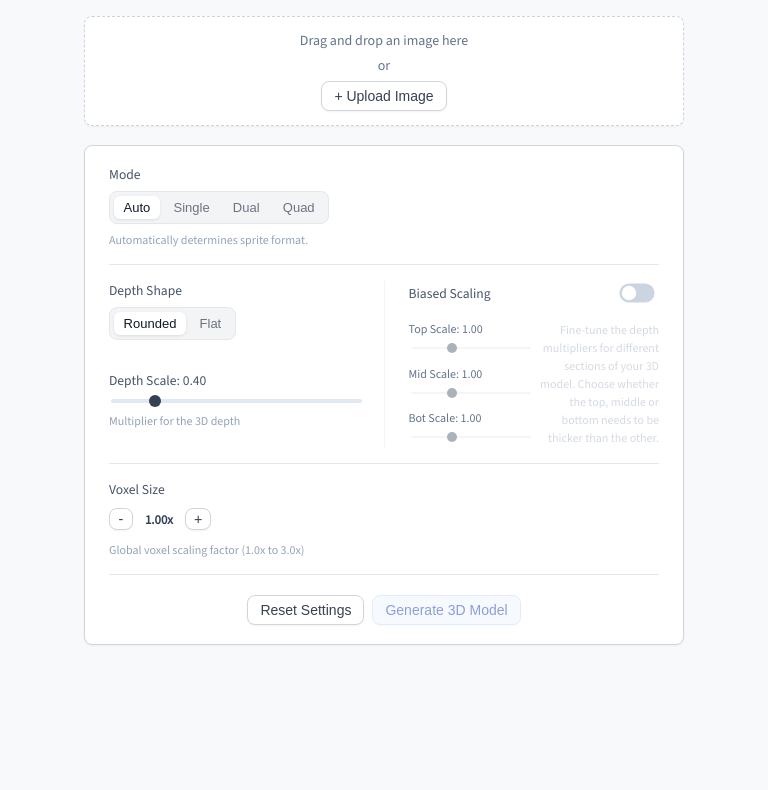
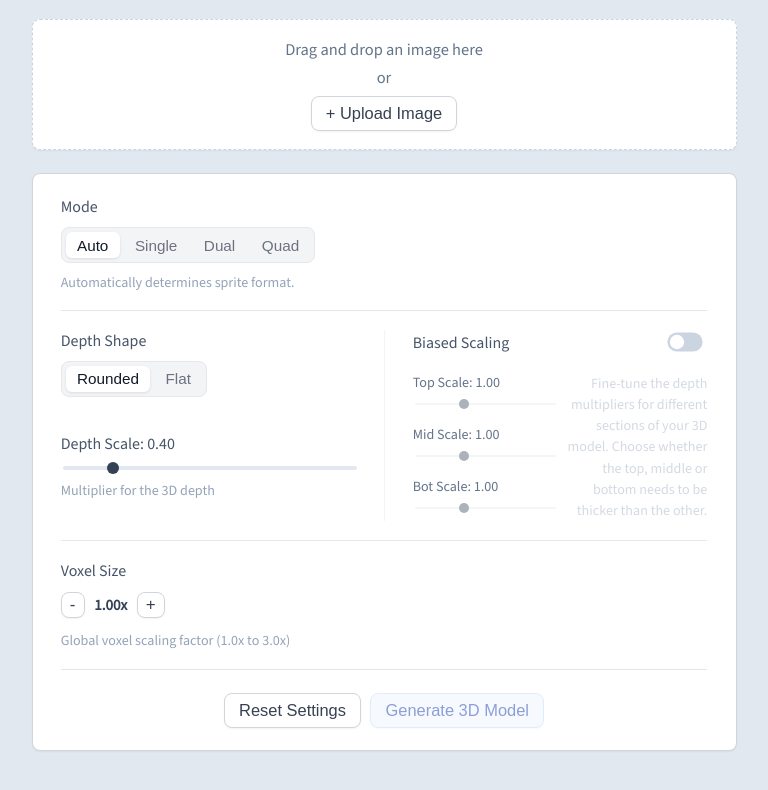
Before and after one commit to GazPrash/2d-to-3d-voxelizer, a React (Vite) app in the folder frontend/: page / in a window 1280 px wide. Shown: the top 790 px of the page, without its empty margins (256-1024 px from the left). Built offline with nearby package versions, Linux system fonts and the light colour scheme.

Commit message:
logging and ui updates

```diff
--- a/frontend/src/App.css
+++ b/frontend/src/App.css
@@ -4,7 +4,7 @@
     align-items: flex-start;
     height: 100vh;
     width: 100vw;
-    background-color: #f7f9fa;
+    background-color: #e2e8f0;
     color: #334155;
     box-sizing: border-box;
     padding: 1rem;
@@ -22,7 +22,7 @@
 
 .content-wrapper {
     width: 100%;
-    max-width: 600px;
+    max-width: 37.5rem;
     margin: 0 auto;
     display: flex;
     flex-direction: column;
@@ -32,9 +32,9 @@
 /* DROP ZONE */
 .drop-zone {
     width: 100%;
-    max-width: 600px;
+    max-width: 37.5rem;
     margin: 0 auto;
-    height: 110px;
+    height: 7rem;
     border: 1px dashed #cbd5e1;
     border-radius: 8px;
     display: flex;
@@ -52,7 +52,7 @@
 }
 
 .drop-zone.has-file {
-    height: 80px;
+    height: 5rem;
     border-style: solid;
     border-color: #e2e8f0;
     background-color: #f8fafc;
@@ -191,7 +191,7 @@
     font-size: 0.9rem;
     font-weight: 500;
     color: #334155;
-    max-width: 250px;
+    max-width: 15.625rem;
     overflow: hidden;
     text-overflow: ellipsis;
     white-space: nowrap;
@@ -234,7 +234,7 @@
     flex-direction: column;
     gap: 0.5rem;
     flex: 1;
-    min-width: 200px;
+    min-width: 12.5rem;
     text-align: left;
 }
 
--- a/frontend/src/Viewer.tsx
+++ b/frontend/src/Viewer.tsx
@@ -135,7 +135,7 @@ export default function Viewer({ objContent, onBack, onGenerateAgain }: ViewerPr
     <div className="app-container" style={{ display: 'flex', flexDirection: 'column', alignItems: 'center', justifyContent: 'center', gap: '1.5rem', padding: '2rem' }}>
       <div style={{
         width: '100%',
-        maxWidth: '900px',
+        maxWidth: '56.25rem',
         height: '65vh',
         borderRadius: '12px',
         overflow: 'hidden',
@@ -146,7 +146,7 @@ export default function Viewer({ objContent, onBack, onGenerateAgain }: ViewerPr
         <div ref={mountRef} style={{ width: '100%', height: '100%' }} />
       </div>
 
-      <div style={{ width: '100%', maxWidth: '900px', display: 'flex', justifyContent: 'center', gap: '1rem', alignItems: 'center' }}>
+      <div style={{ width: '100%', maxWidth: '56.25rem', display: 'flex', justifyContent: 'center', gap: '1rem', alignItems: 'center' }}>
         <button className="btn-small-rounded btn-accent" onClick={onBack} style={{ cursor: 'pointer' }}>
           ← Back to Generator
         </button>
--- a/frontend/src/style.css
+++ b/frontend/src/style.css
@@ -1,10 +1,11 @@
 @import "@fontsource/source-sans-3/index.css";
 
 html {
-    background-color: #f7f9fa;
+    background-color: #e2e8f0;
     text-align: center;
     color: #334155;
     box-sizing: border-box;
+    font-size: clamp(16px, 1vw + 6px, 24px);
 }
 
 *, *:before, *:after {
@@ -17,7 +18,7 @@ body {
     font-family: "Source Sans 3", "Source Sans Pro", -apple-system, BlinkMacSystemFont, "Segoe UI", "Roboto",
     "Oxygen", "Ubuntu", "Cantarell", "Fira Sans", "Droid Sans", "Helvetica Neue",
     sans-serif;
-    background-color: #f7f9fa;
+    background-color: #e2e8f0;
     overflow: hidden;
 }
 
```
Also changed, not shown: 2 other files (tests, documents, lock files or other folders).
